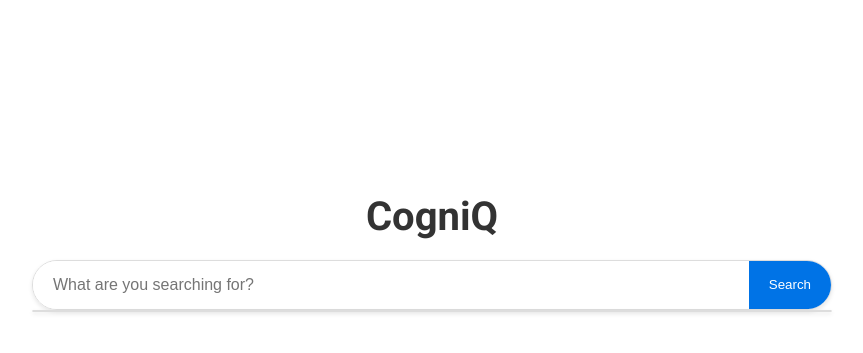
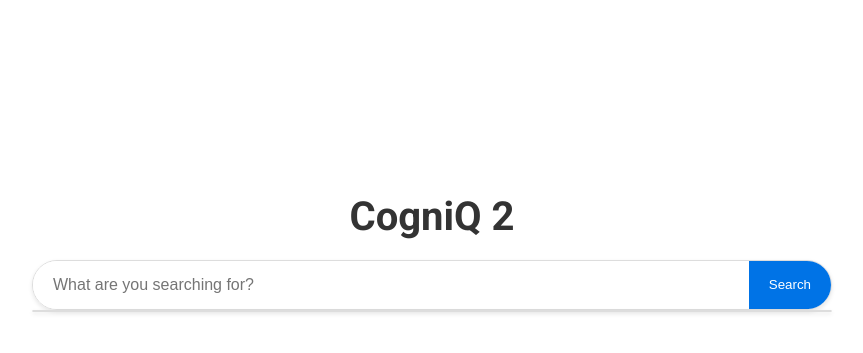
Before and after one commit to Ahilan-1/Cogniq-V2, a FastAPI app: page / in a window 1280 px wide. Shown: the part 162-515 px from the top of the page, without its empty margins (208-1071 px from the left). Run offline with FastAPI, Linux system fonts and the light colour scheme.

Commit message:
Update index.html

```diff
--- a/Templates/index.html
+++ b/Templates/index.html
@@ -87,7 +87,7 @@
 </head>
 <body>
     <div class="search-container">
-        <h1>CogniQ</h1>
+        <h1>CogniQ 2</h1>
         <form method="POST" action="/search" class="search-form">
             <input type="text" name="query" id="search-input" placeholder="What are you searching for?" required>
             <button type="submit">Search</button>
```
